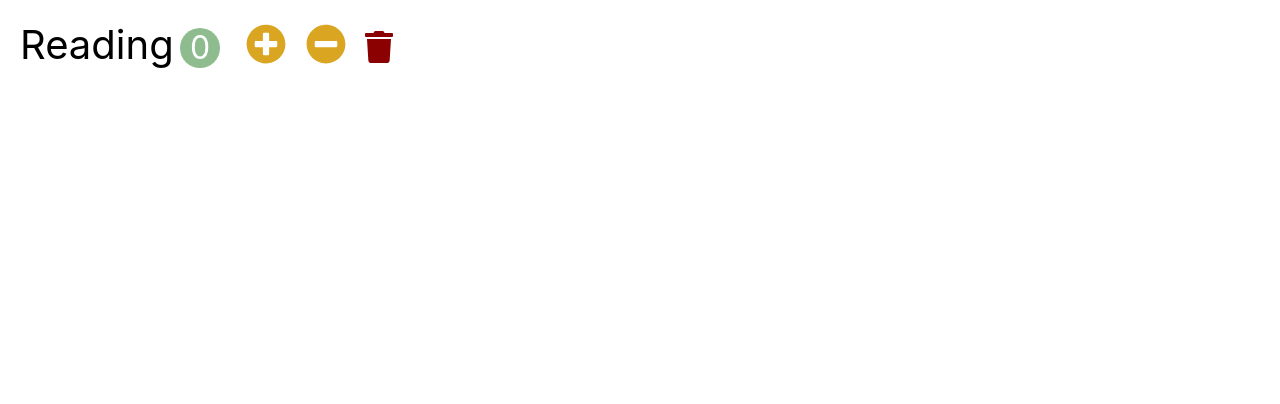
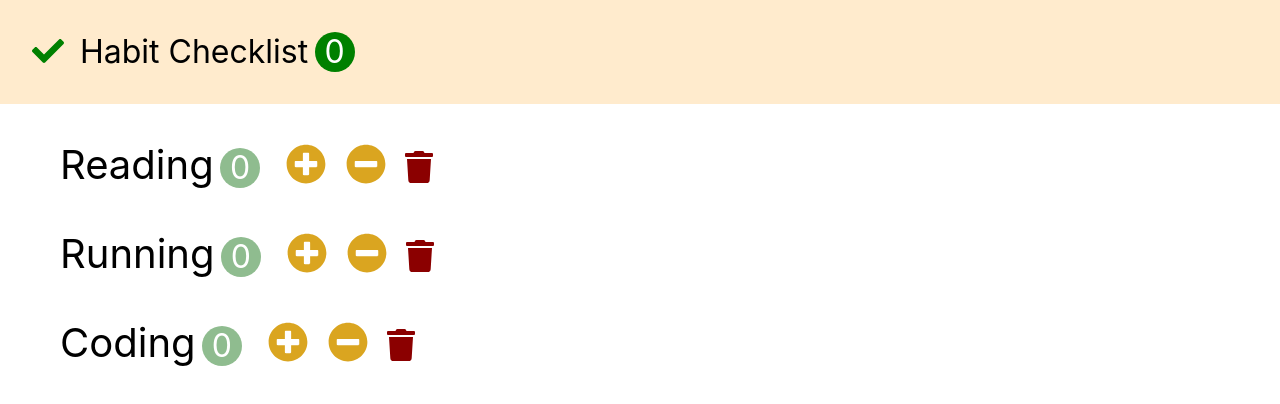
Before and after one commit to ahhangok/Habit-checklist, a React (Create React App) app: page / in a window 1280 px wide. Shown: the top 404 px of the page. Built offline with nearby package versions, Linux system fonts and the light colour scheme.

Commit message:
add habit checklist

```diff
--- a/src/App.css
+++ b/src/App.css
@@ -8,9 +8,49 @@
   cursor: pointer;
 }
 
+.navbar {
+  font-size: 2rem;
+  padding: 1em;
+  background-color: blanchedalmond;
+}
+
+.navbar-logo {
+  color: green;
+  margin-right: 0.5em;
+}
+
+.navbar-count {
+  display: inline-block;
+  text-align: center;
+  font-size: 2rem;
+  width: 2.5rem;
+  height: 2.5rem;
+  line-height: 2.5rem;
+  margin-left: 0.2em;
+  background-color: green;
+  color: white;
+  border-radius: 50%;
+}
+
 .habits {
   padding: 0.5em;
   padding-top: 2em;
+}
+
+.add-input {
+  font-size: 2rem;
+}
+
+.add-input {
+  margin-right: 0.2em;
+}
+
+.add-button {
+  height: 100%;
+  font-size: 1.5rem;
+  padding: 0.3em 0.5em;
+  background-color: green;
+  color: white;
 }
 
 .habit {
--- a/src/app.jsx
+++ b/src/app.jsx
@@ -1,11 +1,50 @@
-import React from 'react';
+import React, { Component } from 'react'
 import './app.css';
-import Habit from './component/habit';
+import Habits from './component/habits';
+import Navbar from './component/navbar';
 
-function App() {
-  const name = 'jimin';
-  const age = undefined;
-  return <Habit/>;
+
+class App extends Component {
+  state = {
+    habits : [
+        {id: 1, name : 'Reading', count : 0},
+        {id: 2, name : 'Running', count : 0},
+        {id: 3, name : 'Coding', count : 0},
+    ],
+};
+
+handleIncrement = habit => {
+  const habits = [...this.state.habits];
+  const index = habits.indexOf(habit);
+  habits[index].count++;
+  this.setState({habits }); //key와 value가 동일한 이름일 경우는 하나만 써도 무방
+}
+
+handleDecrement = habit => {
+  const habits = [...this.state.habits];
+  const index = habits.indexOf(habit);
+  const count = habits[index].count - 1;
+  habits[index].count = count < 0 ?  0 : count ;
+  this.setState({habits});
+
+}
+handleDelete = habit => {
+  const habits = this.state.habits.filter(item => item.id !== habit.id);
+  this.setState({habits});
+}
+  render() {
+    return (
+      <>
+      <Navbar totalCount={this.state.habits.filter(item => item.count > 0).length}/>
+      <Habits
+        habits={this.state.habits}
+        onIncrement={this.handleIncrement}
+        onDecrement={this.handleDecrement}
+        onDelete={this.handleDelete}
+    />
+    </>
+    );
+  }
 }
 
 export default App;
--- a/src/component/habit.jsx
+++ b/src/component/habit.jsx
@@ -1,18 +1,31 @@
 import React, { Component } from 'react'
 
  class Habit extends Component {
+
+     handleIncrement = () => {
+        this.props.onIncrement(this.props.habit);
+     }
+
+     handleDecrement = () => {
+        this.props.onDecrement(this.props.habit);
+    }
+     handleDelete = () => {
+        this.props.onDelete(this.props.habit);
+    }
+
     render() {
+        const {name ,count} = this.props.habit;
         return (
             <li className="habit">
-            <span className="habit-name">Reading</span>
-            <span className="habit-count">0</span>
-            <button className="habit-button habit-increase">
+            <span className="habit-name">{name}</span>
+            <span className="habit-count">{count}</span>
+            <button className="habit-button habit-increase" onClick={this.handleIncrement}>
                 <i className="fas fa-plus-circle"></i>
             </button>
-            <button className="habit-button habit-decrease">
+            <button className="habit-button habit-decrease" onClick={this.handleDecrement}>
                 <i className="fas fa-minus-circle"></i>
             </button>
-            <button className="habit-button habit-delete">
+            <button className="habit-button habit-delete" onClick={this.handleDelete}>
                 <i className="fas fa-trash"></i>
             </button>
             </li>
--- /dev/null
+++ b/src/component/habits.jsx
@@ -0,0 +1,35 @@
+import React, { Component } from 'react';
+import Habit from './habit';
+
+ class Habits extends Component {
+
+    handleIncrement = habit => {
+      this.props.onIncrement(habit);
+    }
+
+    handleDecrement = habit => {
+        this.props.onDecrement(habit);
+
+   }
+    handleDelete = habit => {
+       this.props.onDelete(habit);
+   }
+
+    render() {
+        return (
+            <ul>
+                { this.props.habits.map(habit => (
+                        <Habit
+                        key={habit.id}
+                        habit={habit}
+                        onIncrement={this.handleIncrement}
+                        onDecrement={this.handleDecrement}
+                        onDelete={this.handleDelete}
+                        /> //habit이라는 prop에 habit이라는 파라미터를 전달
+                ))}
+            </ul>
+        );
+    }
+}
+
+export default Habits;
--- /dev/null
+++ b/src/component/navbar.jsx
@@ -0,0 +1,14 @@
+import React, { Component } from 'react'
+
+ class Navbar extends Component {
+    render() {
+        return (
+            <nav className="navbar">
+              <i className="navbar-logo fas fa-check"></i>
+              <span>Habit Checklist</span>
+              <span className="navbar-count">{this.props.totalCount}</span>
+            </nav>
+        )
+    }
+}
+export default Navbar;
```
Also changed, not shown: 1 other file (tests, documents, lock files or other folders).
